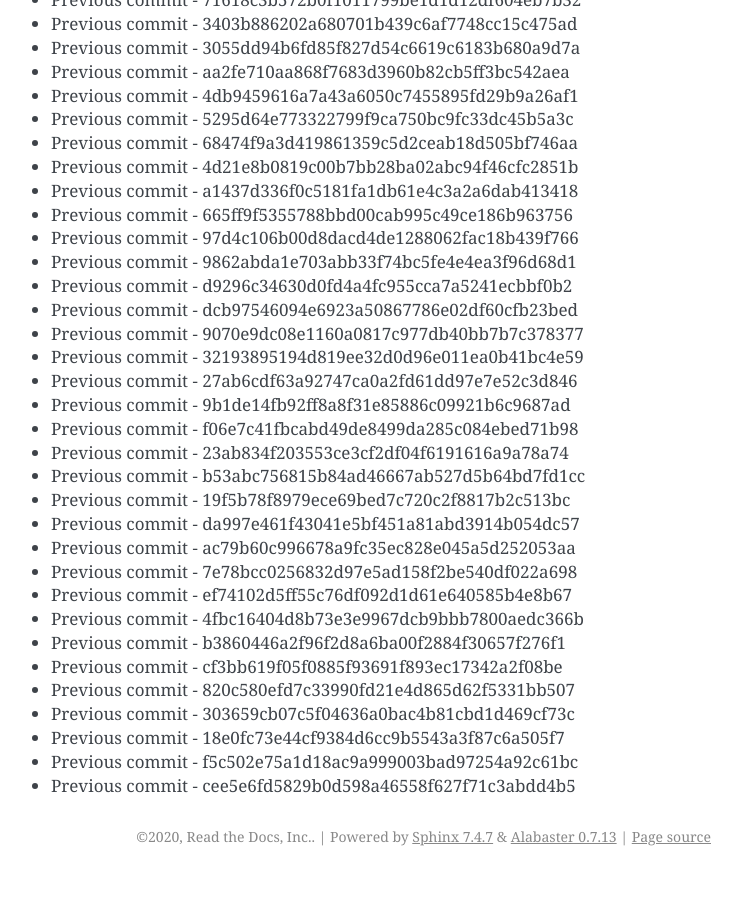
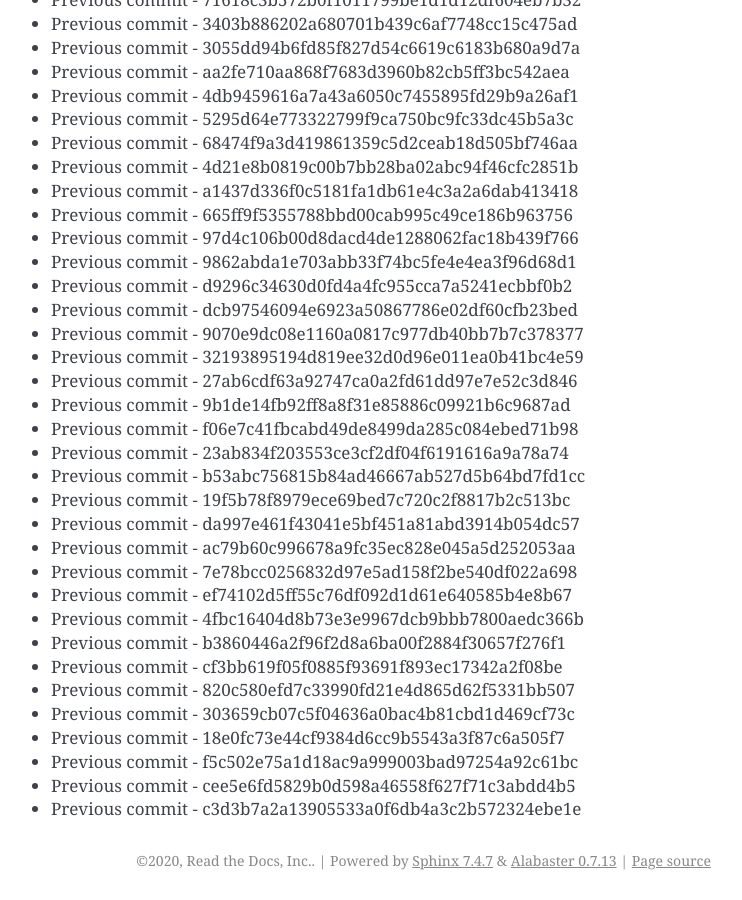
Before and after one commit to readthedocs/rtd-git-stresstest, a Sphinx documentation site: the page built from docs/updates.rst, in a window 1280 px wide and 900 px high, scrolled down 85610 px. Shown: the whole window, without its empty margins (399-1141 px from the left). Built offline with Sphinx 7.4.7, drawn with Linux system fonts in a browser that asks for light colours; before the commit the page ends 86486 px from its top, so only the background shows below that.

Commit message:
Generating commit from previous: c3d3b7a2a13905533a0f6db4a3c2b572324ebe1e

```diff
--- a/docs/updates.rst
+++ b/docs/updates.rst
@@ -3629,3 +3629,4 @@ It can be tested for any performance characteristics.
 * Previous commit - 18e0fc73e44cf9384d6cc9b5543a3f87c6a505f7
 * Previous commit - f5c502e75a1d18ac9a999003bad97254a92c61bc
 * Previous commit - cee5e6fd5829b0d598a46558f627f71c3abdd4b5
+* Previous commit - c3d3b7a2a13905533a0f6db4a3c2b572324ebe1e
```
